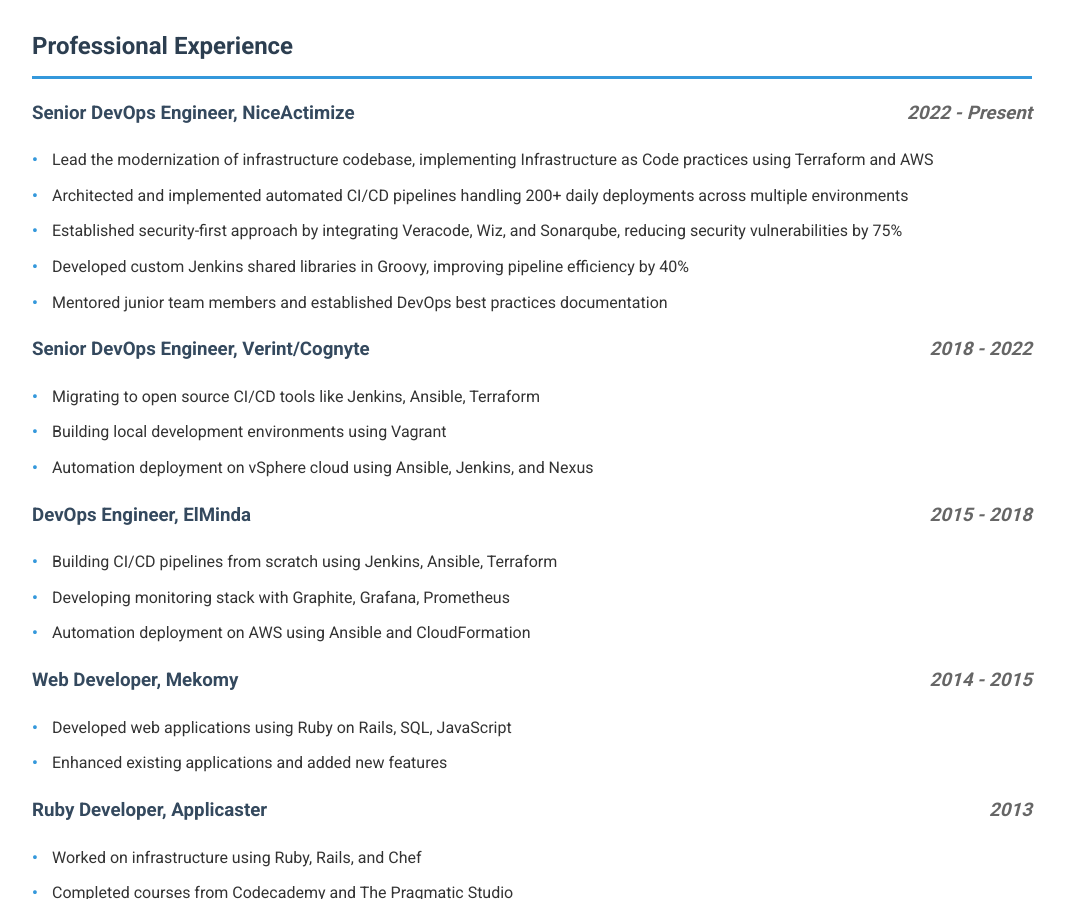
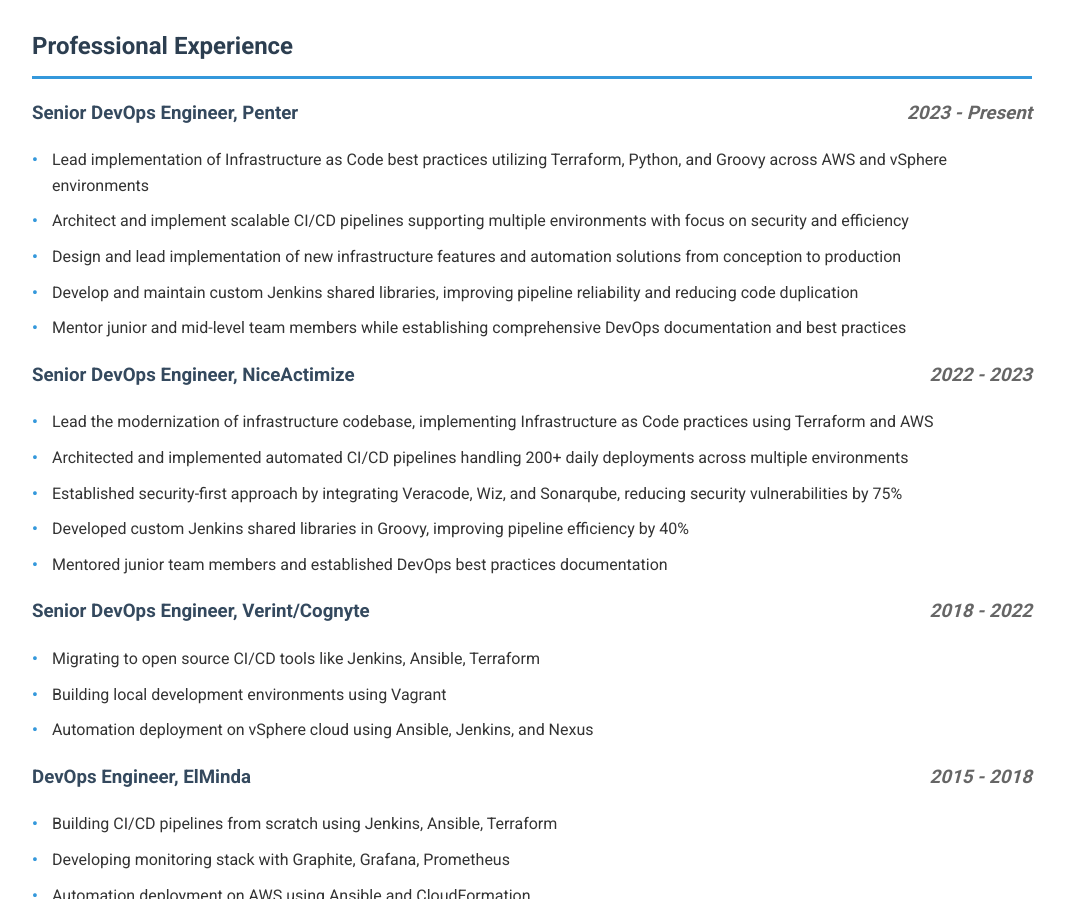
Before and after one commit to muzaparoff/cv-website, a plain HTML site: page index.html in a window 1280 px wide. Shown: the part 820-1719 px from the top of the page, without its empty margins (108-1173 px from the left). Drawn offline with Linux system fonts and the light colour scheme.

Commit message:
Update of CV website experiance

```diff
--- a/index.html
+++ b/index.html
@@ -65,7 +65,15 @@
 
         <div class="section">
             <h2>Professional Experience</h2>
-            <h3>Senior DevOps Engineer, NiceActimize <span class="date-range">2022 - Present</span></h3>
+            <h3>Senior DevOps Engineer, Penter <span class="date-range">2023 - Present</span></h3>
+            <ul>
+                <li>Lead implementation of Infrastructure as Code best practices utilizing Terraform, Python, and Groovy across AWS and vSphere environments</li>
+                <li>Architect and implement scalable CI/CD pipelines supporting multiple environments with focus on security and efficiency</li>
+                <li>Design and lead implementation of new infrastructure features and automation solutions from conception to production</li>
+                <li>Develop and maintain custom Jenkins shared libraries, improving pipeline reliability and reducing code duplication</li>
+                <li>Mentor junior and mid-level team members while establishing comprehensive DevOps documentation and best practices</li>
+            </ul>
+            <h3>Senior DevOps Engineer, NiceActimize <span class="date-range">2022 - 2023</span></h3>
             <ul>
                 <li>Lead the modernization of infrastructure codebase, implementing Infrastructure as Code practices using Terraform and AWS</li>
                 <li>Architected and implemented automated CI/CD pipelines handling 200+ daily deployments across multiple environments</li>
```
